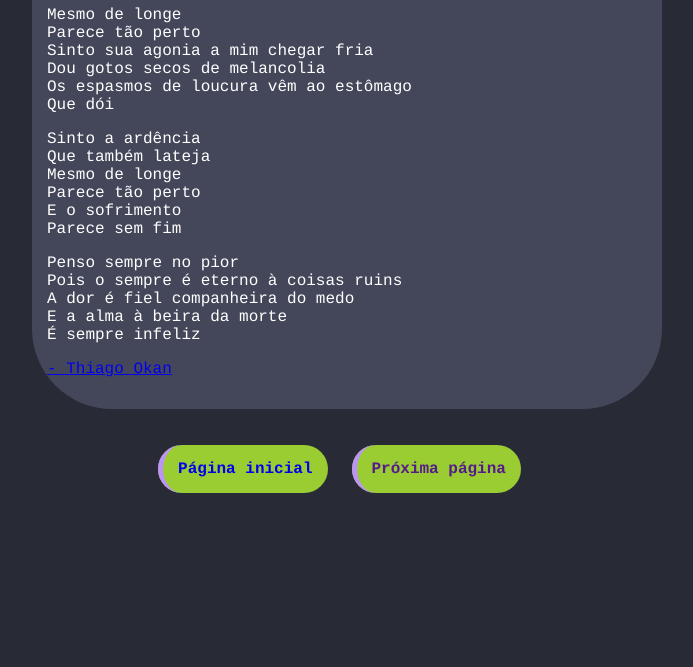
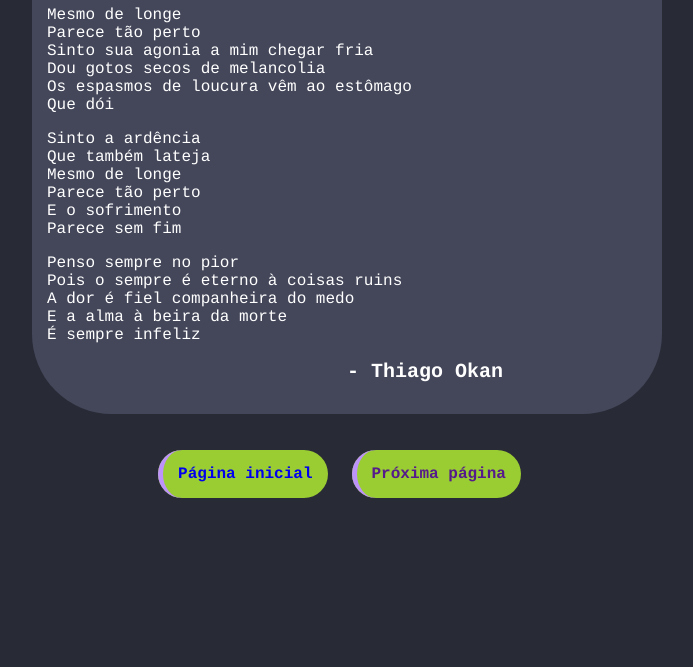
Before and after one commit to tjbass2021/textossuburbanos, a plain HTML site: page 1estomago.html in a window 1280 px wide. Shown: the part 133-800 px from the top of the page, without its empty margins (293-986 px from the left). Drawn offline with Linux system fonts and the light colour scheme.

Commit message:
commit-upgrade-css-estomagopage

```diff
--- a/1estomago.html
+++ b/1estomago.html
@@ -28,7 +28,7 @@
             A dor é fiel companheira do medo <br>
             E a alma à beira da morte <br>
             É sempre infeliz</p>
-        <p><a href="sobreautor.html">- Thiago Okan</a></p>
+        <p ><a id="autor" href="sobreautor.html">- Thiago Okan</a></p>
 
     </div>
     <footer>
--- a/css/estilo-poemas.css
+++ b/css/estilo-poemas.css
@@ -33,7 +33,16 @@ nav{
 }
 #poemas{
     margin-left: 500px;
+    font-weight: bold;
 }
 #nav{ /*Declarei um elemento <p> em nav englobando as tags <a>, onde seu id é este aqui, o 'nav' para poder centralizar os botões de link para paginação kkkkkkk - sim, uma gambiarra!*/
     text-align: center;
 }
+#autor{
+    text-decoration: none;
+    font-family: Courier;
+    font-weight: bold;
+    font-size: 20px;
+    color: white;
+    margin-left: 300px;
+}
```
